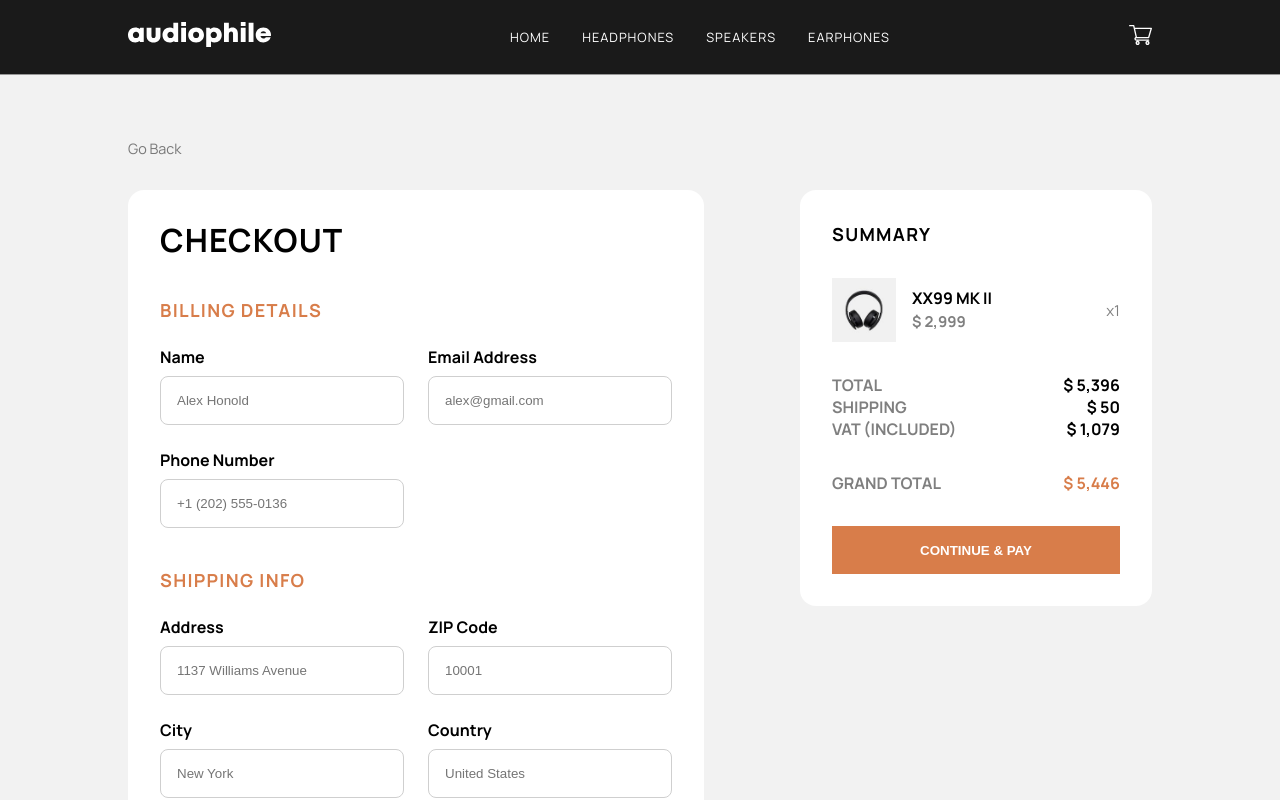
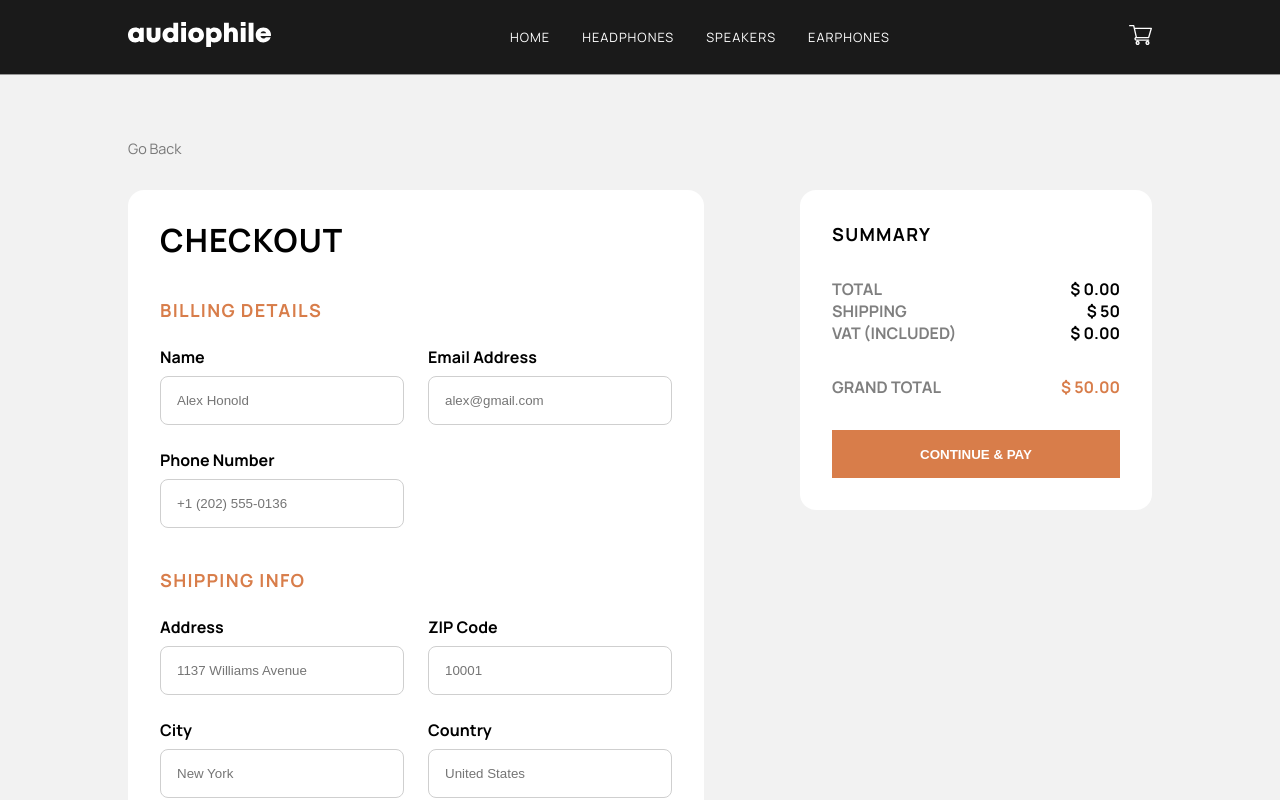
Before and after one commit to DaveWesl/audiophile-ecommerce-website, a React (Create React App) app: page /checkout in a window 1280 px wide. Shown: the top 800 px of the page. Built offline with nearby package versions, Linux system fonts and the light colour scheme.

Commit message:
put some logic in Checkout Summary

```diff
--- a/src/App.js
+++ b/src/App.js
@@ -46,7 +46,7 @@ function App() {
           <Route path="/yx1" element={<YX1 onAddToCart={handleAddToCart}/>} />
           <Route path="/zx7" element={<ZX7 onAddToCart={handleAddToCart}/>} />
           <Route path="/zx9" element={<ZX9 onAddToCart={handleAddToCart}/>} />
-          <Route path="/checkout" element={<Checkout />} />
+          <Route path="/checkout" element={<Checkout cartItems={cartItems} setCartItems={setCartItems}/>} />
         </Routes>
         <Footer className="App-footer" />
       </div>
--- a/src/components/Navbar/Navbar.js
+++ b/src/components/Navbar/Navbar.js
@@ -211,15 +211,7 @@ function Navbar({ onPageChange, cartItems, setCartItems }) {
             </span>
           </div>
           <Link
-            to={{
-              pathname: "/checkout",
-              state: {
-                additionalInfo: {
-                  totalQuantity: calculateTotalQuantity(),
-                  totalPrice: calculateTotalPrice(),
-                },
-              },
-            }}
+            to="/checkout"
             onClick={closeCart}
             className="cart-button2 button-1"
           >
--- a/src/components/Products/Products.js
+++ b/src/components/Products/Products.js
@@ -24,7 +24,6 @@ function Products(props) {
       price,
       quantity,
       id,
-      // Füge weitere Informationen hinzu, die du übergeben möchtest
     };
     props.onAddToCart(productInfo);
   }
--- a/src/pages/Checkout/Checkout.js
+++ b/src/pages/Checkout/Checkout.js
@@ -3,7 +3,7 @@ import "./Confirmation.css";
 import { Link } from "react-router-dom";
 import React, { useState } from "react";
 
-function Checkout() {
+function Checkout({ cartItems, setCartItems }) {
   const [email, setEmail] = useState("");
   const [phoneNumber, setPhoneNumber] = useState("");
 
@@ -14,6 +14,26 @@ function Checkout() {
   const [isCashOnDeliveryActive, setCashOnDeliveryActive] = useState(false);
 
   const [showConfirmation, setShowConfirmation] = useState(false);
+
+  const calculateTotalPrice = () => {
+    const cartTotal = cartItems.reduce((total, item) => {
+      return (
+        total +
+        item.quantity * parseFloat(item.price.replace("$", "").replace(",", ""))
+      );
+    }, 0);
+
+    const shippingCost = 50;
+    const vatRate = 0.19; // 19% Mehrwertsteuersatz
+
+    const vatCost = cartTotal * vatRate;
+    const total = cartTotal;
+    const grandTotal = cartTotal + shippingCost;
+
+    return { total, vatCost, grandTotal };
+  };
+
+  const { total, vatCost, grandTotal } = calculateTotalPrice();
 
   const handleContinueAndPay = () => {
     setShowConfirmation(true);
@@ -258,24 +278,22 @@ function Checkout() {
           <div className="summary">
             <h6 className="summary-h6">SUMMARY</h6>
 
-            <div className="summary-product1">
-              <img
-                className="summary-img"
-                src="/assets/cart/image-xx99-mark-two-headphones.jpg"
-                alt="product"
-              />
+            {cartItems.map((item) => (
+              <div key={item.id} className="summary-product1">
+                <img className="summary-img" src={item.imgSrc} alt="product" />
                 <div>
-                <div className="summary-h7">XX99 MK II</div>
-                <p className="summary-price summary-p">$ 2,999</p>
+                  <div className="summary-h7">{item.heading}</div>
+                  <p className="summary-price summary-p">{item.price}</p>
                 </div>
+                <p className="summary-p summary-quantity">x{item.quantity}</p>
               </div>
-            <p className="summary-p summary-quantity">x1</p>
+            ))}
 
             <div className="summary-total">
               <div className="summary-h7-total">
                 TOTAL
                 <span className="summary-total-price summary-h7-span">
-                  $ 5,396
+                  $ {total.toFixed(2)}
                 </span>
               </div>
               <div className="summary-h7-total">
@@ -287,17 +305,22 @@ function Checkout() {
               <div className="summary-h7-total">
                 VAT (INCLUDED)
                 <span className="summary-vat-price summary-h7-span">
-                  $ 1,079
+                  $ {vatCost.toFixed(2)}
                 </span>
               </div>
             </div>
             <div className="summary-h7-total">
               GRAND TOTAL
               <span className="summary-grandtotal-price summary-h7-span">
-                $ 5,446
+                $ {grandTotal.toFixed(2)}
               </span>
             </div>
-            <button className="summary-button2 button-1" onClick={handleContinueAndPay}>CONTINUE & PAY</button>
+            <button
+              className="summary-button2 button-1"
+              onClick={handleContinueAndPay}
+            >
+              CONTINUE & PAY
+            </button>
           </div>
         </div>
       </div>
@@ -308,16 +331,26 @@ function Checkout() {
             <svg width="64" height="64" xmlns="http://www.w3.org/2000/svg">
               <g fill="none" fill-rule="evenodd">
                 <circle fill="#D87D4A" cx="32" cy="32" r="32" />
-                    <path stroke="#FFF" stroke-width="4" d="m20.754 33.333 6.751 6.751 15.804-15.803" />
+                <path
+                  stroke="#FFF"
+                  stroke-width="4"
+                  d="m20.754 33.333 6.751 6.751 15.804-15.803"
+                />
               </g>
             </svg>
-            <h3 className="confirmation-h3 checkout-h3">THANK YOU FOR YOUR ORDER</h3>
-            <p className="confirmation-p">You will receive an email confirmation shortly.</p>
+            <h3 className="confirmation-h3 checkout-h3">
+              THANK YOU FOR YOUR ORDER
+            </h3>
+            <p className="confirmation-p">
+              You will receive an email confirmation shortly.
+            </p>
             <div className="confirmation-container-total">
               <h5 className="confirmation-h5">GRAND TOTAL</h5>
               <h5 className="confirmation-h5 confirmation-total">$ 5,446</h5>
             </div>
-            <Link to="/home" className="summary-button2 button-1">BACK TO HOME</Link>
+            <Link to="/home" className="summary-button2 button-1">
+              BACK TO HOME
+            </Link>
           </div>
         </div>
       )}
```
Lines whose indentation alone changed are shown as unchanged.
